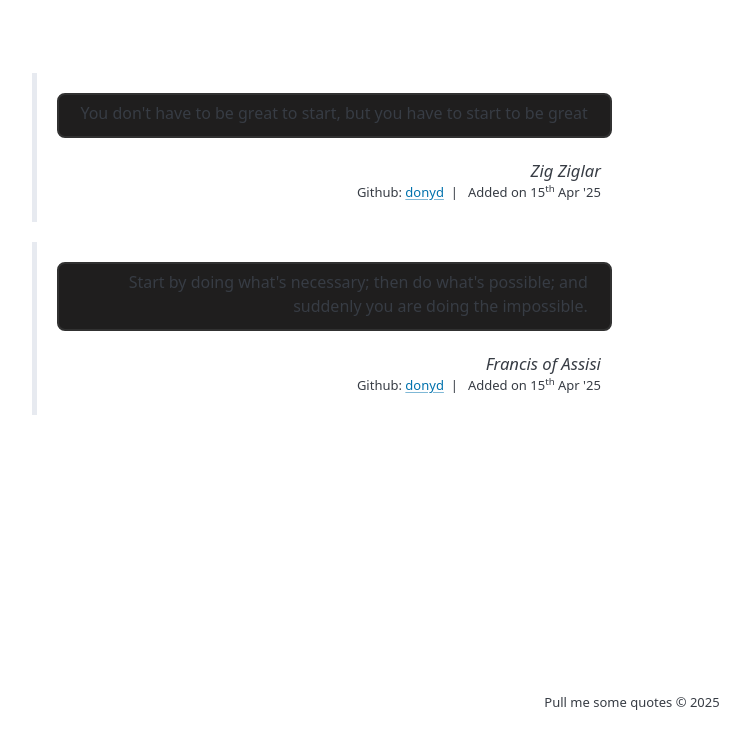
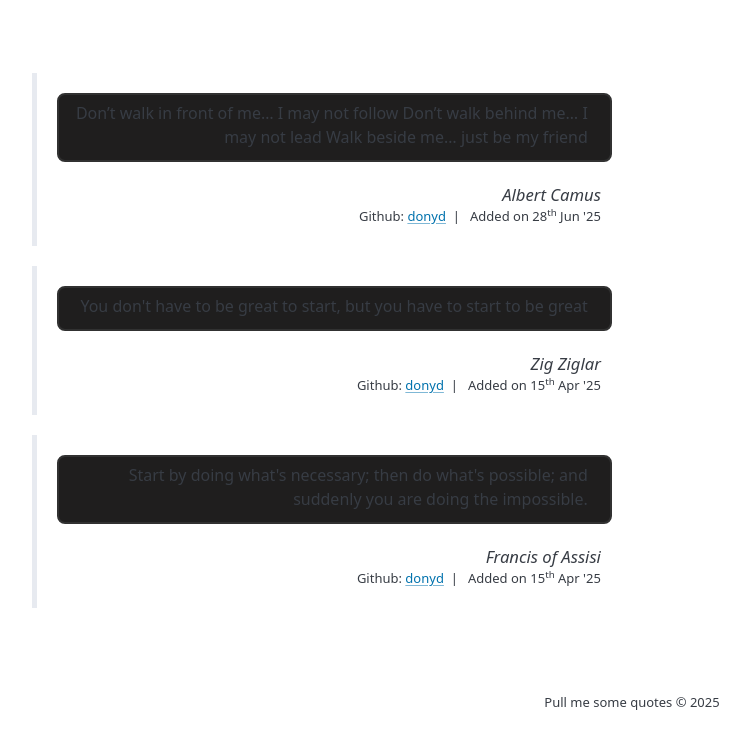
Before and after one commit to donyd/pull_quotes, a plain HTML site: page index.html in a window 1280 px wide. Shown: the part 72-805 px from the top of the page, without its empty margins (8-758 px from the left). Drawn offline with nearby package versions, Linux system fonts and the light colour scheme.

Commit message:
add quote: gocodogo

```diff
--- a/index.html
+++ b/index.html
@@ -11,6 +11,15 @@
     <header class="container"><h1>Pull me some quotes</h1></header>
     <main class="container">
         <div class="quote">
+            <blockquote><p>Don’t walk in front of me… I may not follow
+                            Don’t walk behind me… I may not lead
+                            Walk beside me… just be my friend</p>
+                <cite>Albert Camus</cite>
+                <div id="content-data">
+                    Github: <a href="https://github.com/donyd" target="_blank">donyd</a>&nbsp; |
+                    <time datetime="2025-06-28">&nbsp; Added on 28<sup>th</sup> Jun '25</time>
+                </div>
+            </blockquote>
             <blockquote><p>You don't have to be great to start, but you have to start to be great</p>
                 <cite>Zig Ziglar</cite>
                 <div id="content-data">
```
